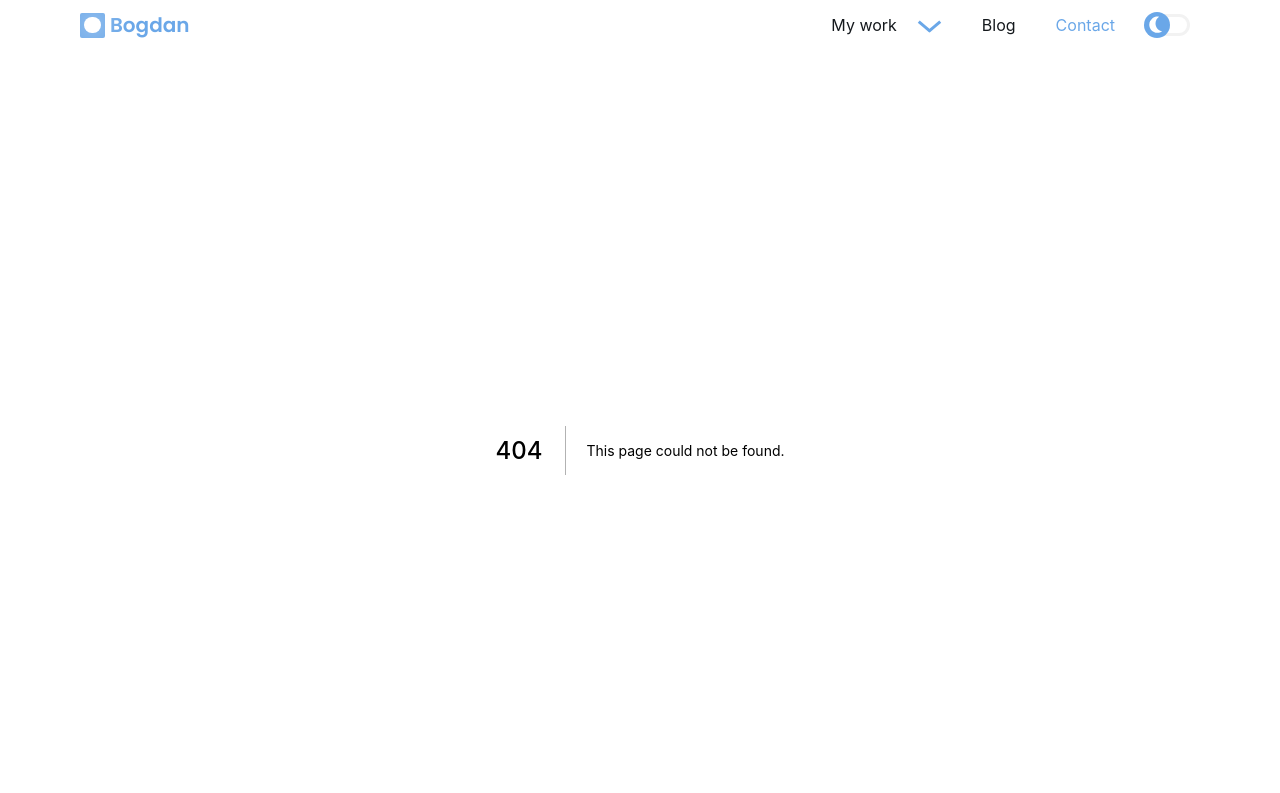
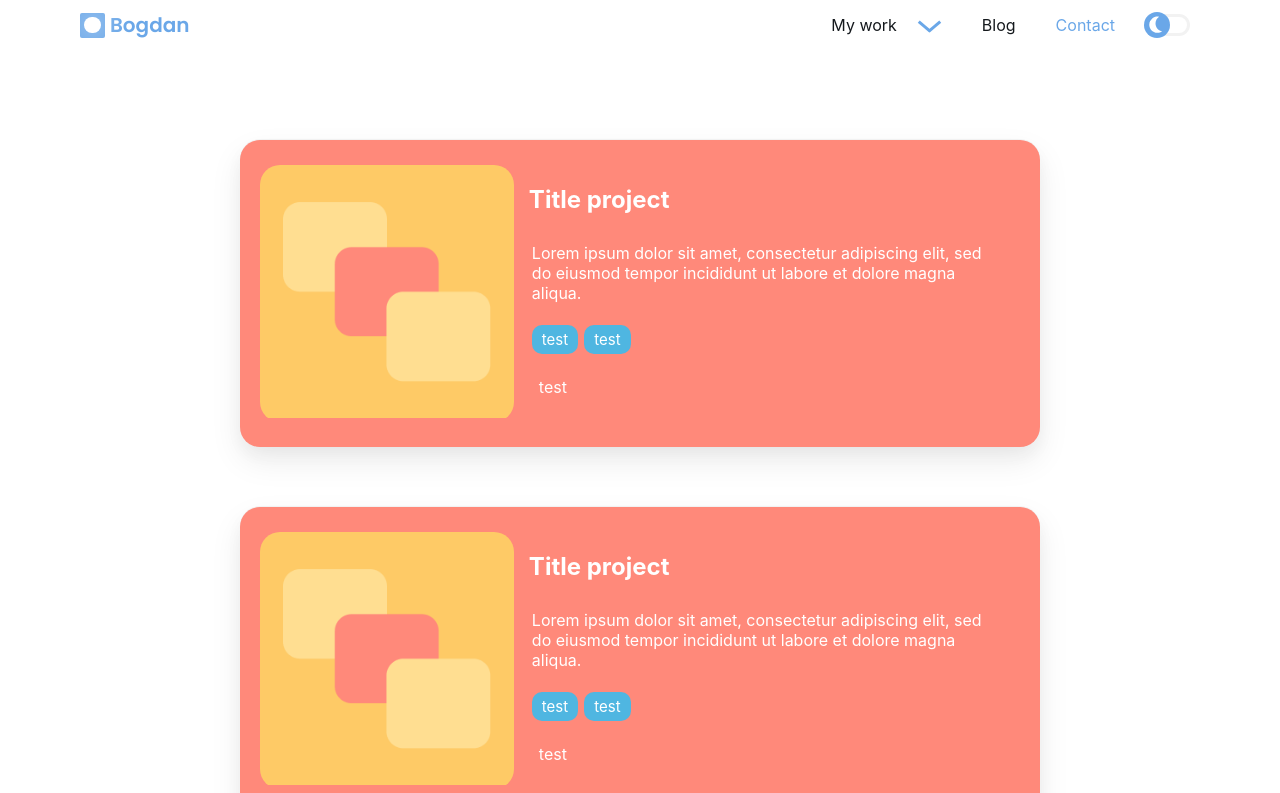
Before and after one commit to BogdanDraghia/personal-portofolio-frontend, a Next.js app: page /projects in a window 1280 px wide. Before the commit this address had no page. Shown: the top 793 px of the page. Built offline with nearby package versions, Linux system fonts and the light colour scheme.

Commit message:
added project page, style, added link

```diff
--- a/next.config.js
+++ b/next.config.js
@@ -1,3 +1,9 @@
-module.exports = {
+const withBundleAnalyzer = require('@next/bundle-analyzer')({
+  enabled: process.env.ANALYZE === 'true',
+})
+
+
+
+module.exports = withBundleAnalyzer({
   reactStrictMode: true,
-}
+})
--- a/package.json
+++ b/package.json
@@ -5,9 +5,12 @@
     "dev": "next dev --hostname 0.0.0.0",
     "build": "next build",
     "start": "next start",
-    "lint": "next lint"
+    "lint": "next lint",
+    "analyze":"cross-env ANALYZE=true next build"
   },
   "dependencies": {
+    "@next/bundle-analyzer": "^12.0.8",
+    "cross-env": "^7.0.3",
     "framer-motion": "^5.5.5",
     "gray-matter": "^4.0.3",
     "next": "12.0.7",
--- /dev/null
+++ b/pages/projects.js
@@ -0,0 +1,58 @@
+import style from "../src/components/projects/projects.module.css"
+import Image from "next/image"
+
+let tagColors={
+    "gatsby":"#4fb6e1"
+}
+
+const Tag = (props)=>{
+    console.log(tagColors)
+    return(
+        <div className={style.tagBox} style={{backgroundColor:tagColors[props.tag]}}>
+            test
+        </div>
+    )
+}
+
+const ProjectItem = ()=>{
+    return(
+
+            <div className={style.projectItem}>
+                <div className={style.projectItemPhoto}>
+                <Image src="/images/blog/3.png" width="500px" height="500px" objectFit="cover" alt="profile"/>
+                </div>
+                <div className={style.projectItemInfo}>
+                    <div className={style.pItemTittle}>
+                        <h2>Title project</h2>
+                    </div>
+                    <div className={style.pItemDescription}>
+                        <p>
+                        Lorem ipsum dolor sit amet, consectetur adipiscing elit, sed do eiusmod tempor incididunt ut labore et dolore magna aliqua.
+                        </p>
+                    </div>
+                    <div className={style.pItemTags}>
+                        <Tag tag={"gatsby"} />
+                        <Tag tag={"gatsby"} />
+                    </div>
+                    <div className={style.pItemLinks}>
+                        test
+                    </div>
+                </div>
+            </div>
+
+    )
+}
+
+
+const Projects = ()=>{
+    return(
+        <div className={style.projectContainer}>
+            <div className={style.projectContainer}>
+                <ProjectItem/>
+                <ProjectItem/>
+                <ProjectItem/>
+            </div>
+        </div>
+    )
+}
+export default Projects
--- a/src/components/layout/Header.js
+++ b/src/components/layout/Header.js
@@ -93,9 +93,11 @@ const Header = () => {
                             </div>
                             {renderDropdown && (
                                 <ul className={style.dropdownItems}>
+                                    <Link href="/projects" passHref>
                                     <li>
                                         Projects
                                     </li>
+                                    </Link>
                                     <Link href="/illustrations" passHref>
                                     <li>
                                         Illustrations
--- /dev/null
+++ b/src/components/projects/projects.module.css
@@ -0,0 +1,55 @@
+.projectContainer{
+    margin: 0 auto;
+    max-width: calc(100% - 5em);
+    width: 70em;
+    display: flex;
+    justify-content: center;
+    flex-direction: column;
+    align-items: center;
+
+}
+.projectContainer{
+    width: 100%;
+    margin-top: 30px;
+}
+.projectItem{
+    margin: 30px 10px;
+    width: 100%;
+    border-radius: 20px;
+    padding: 20px;
+    background-color: #ff897a;
+    color: #fff;
+    display: flex;
+    max-width: 800px;
+    flex-direction: row;
+    box-shadow: 0 14px 32px rgb(25 28 31 / 8%), 0 8px 16px rgb(25 28 31 / 4%), 0 -1px 0 rgb(25 28 31 / 4%);
+}
+.projectItemPhoto{
+    overflow: hidden;
+    border-radius: 20px;
+    align-self: center;
+}
+.projectItemInfo{
+    padding: 10px 15px;
+}
+.pItemDescription{
+    padding:3px;
+}
+.pItemTittle>h2{
+    margin: 15px 0 10px;
+}
+/* ITEM INFO  */
+.pItemTags{
+    display: flex;
+    flex-direction: row;
+    flex-wrap: wrap;
+}
+.tagBox{
+    margin: 3px;
+    font-size: 15px;
+    padding: 5px 10px;
+    border-radius: 10px;
+}
+.pItemLinks{
+    margin: 20px 10px;
+}
```
Also changed, not shown: 1 other file (tests, documents, lock files or other folders).
